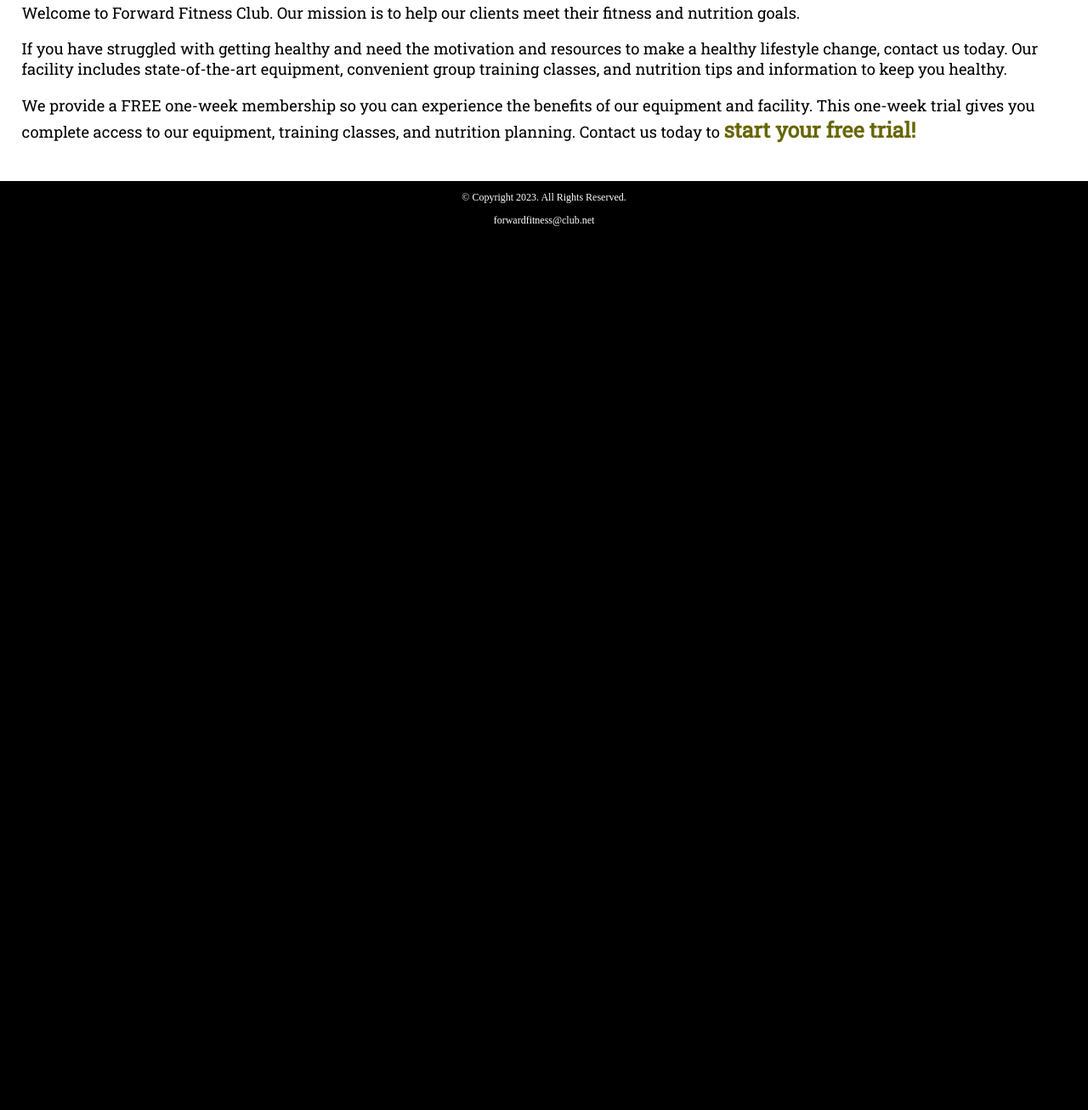
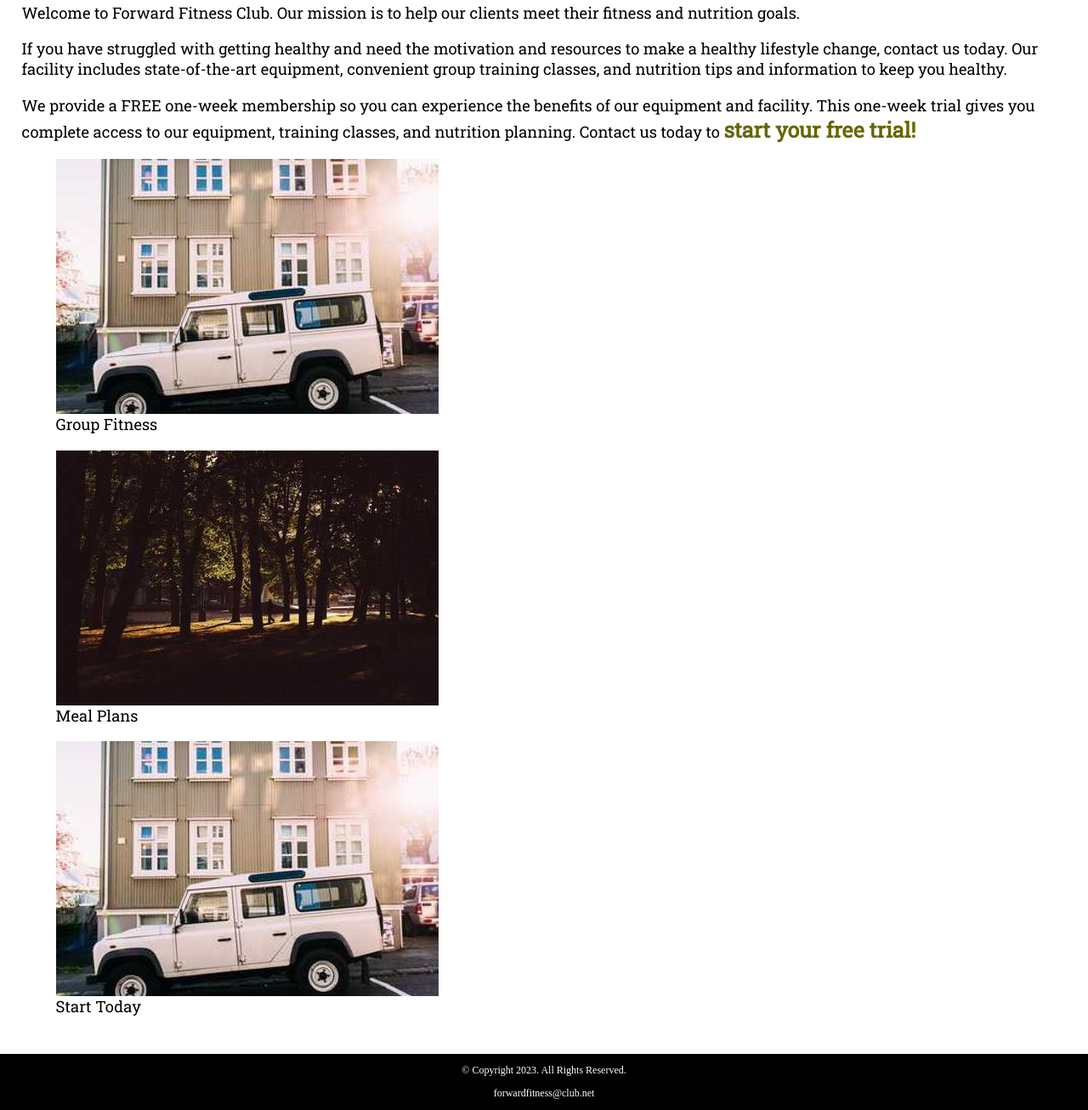
Before and after one commit to ekohadipermana/fitness_web_4_0, a plain HTML site: page index.html in a window 1280 px wide. Shown: the part 461-1767 px from the top of the page at 85% size. Before the commit the page ends 800 px from the top, so only its background shows below. Drawn offline with Linux system fonts and the light colour scheme; a web font is replaced by a local one.

Commit message:
add figure elements to home page

```diff
--- a/index.html
+++ b/index.html
@@ -83,6 +83,26 @@
 
             </div>
 
+            <div class="grid">
+
+                <figure class="frame">
+                    <a href="classes.html"><img src="images/weight_450_300.jpg" alt="group of
+                        fitness people"></a>
+                    <figcaption class="pic-text">Group Fitness</figcaption>
+                </figure>
+
+                <figure class="frame">
+                    <a href="nutrition.html"><img src="images/cardio450x300.jpg" alt="healthy food"></a>
+                    <figcaption class="pic-text">Meal Plans</figcaption>
+                </figure>
+
+                <figure class="frame">
+                    <a href="contact.html"><img src="images/weight_450_300.jpg" alt="personal trainer"></a>
+                    <figcaption class="pic-test">Start Today</figcaption>
+                </figure>
+
+            </div>
+
         </main>
 
         <footer>
```
